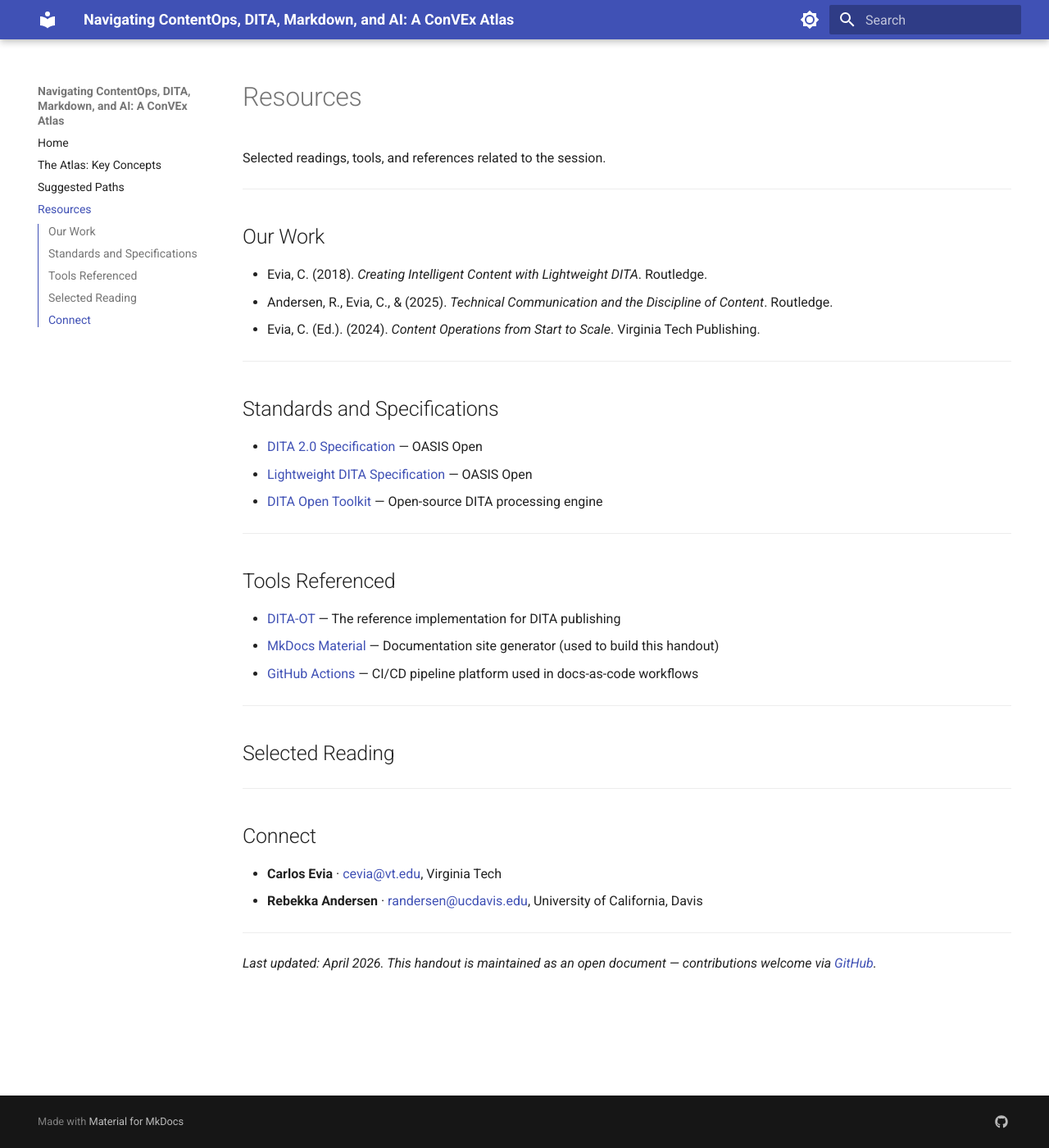
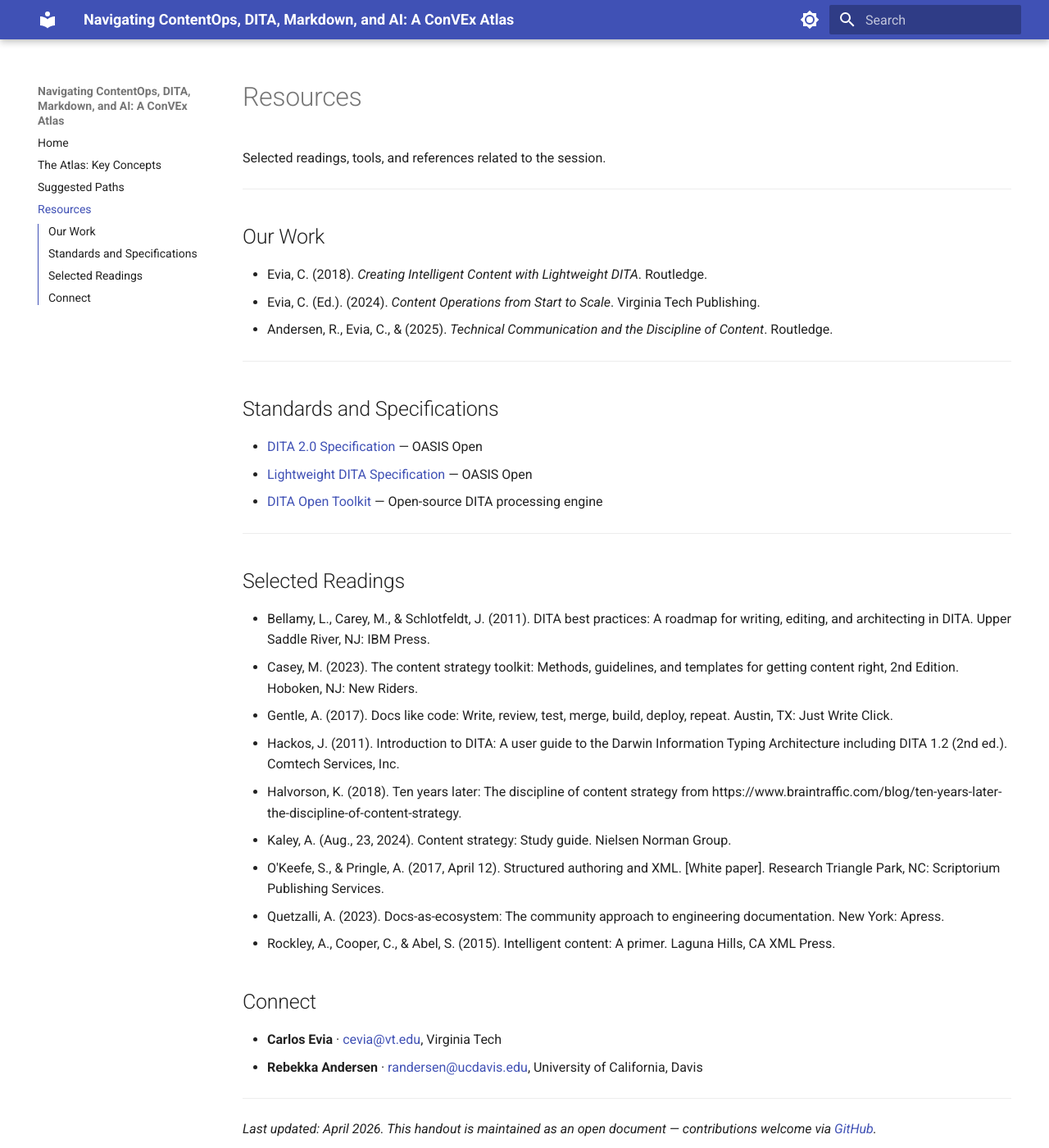
Before and after one commit to VT-Evia/convex-atlas-handout, an MkDocs documentation site: the page built from docs/resources.md, in a window 1280 px wide and 1400 px high. Shown: the whole window at 82% size. Built offline with MkDocs 1.6.1 and Material for MkDocs 9.7.7, drawn with Linux system fonts in a browser that asks for light colours.

Commit message:
Added readings

```diff
--- a/docs/resources.md
+++ b/docs/resources.md
@@ -7,8 +7,8 @@
 ## Our Work
 
 - Evia, C. (2018). *Creating Intelligent Content with Lightweight DITA*. Routledge.
+- Evia, C. (Ed.). (2024). *Content Operations from Start to Scale*. Virginia Tech Publishing.
 - Andersen, R., Evia, C., &  (2025). *Technical Communication and the Discipline of Content*. Routledge.
-- Evia, C. (Ed.). (2024). *Content Operations from Start to Scale*. Virginia Tech Publishing.
 
 ---
 
@@ -20,17 +20,17 @@
 
 ---
 
-## Tools Referenced
+## Selected Readings
 
-- [DITA-OT](https://www.dita-ot.org/) — The reference implementation for DITA publishing
-- [MkDocs Material](https://squidfunk.github.io/mkdocs-material/) — Documentation site generator (used to build this handout)
-- [GitHub Actions](https://docs.github.com/en/actions) — CI/CD pipeline platform used in docs-as-code workflows
-
----
-
-## Selected Reading
-
----
+- Bellamy, L., Carey, M., & Schlotfeldt, J. (2011). DITA best practices: A roadmap for writing, editing, and architecting in DITA. Upper Saddle River, NJ: IBM Press.
+- Casey, M. (2023). The content strategy toolkit: Methods, guidelines, and templates for getting content right, 2nd Edition. Hoboken, NJ: New Riders.
+- Gentle, A. (2017). Docs like code: Write, review, test, merge, build, deploy, repeat. Austin, TX: Just Write Click.
+- Hackos, J. (2011). Introduction to DITA: A user guide to the Darwin Information Typing Architecture including DITA 1.2 (2nd ed.). Comtech Services, Inc.
+- Halvorson, K. (2018). Ten years later: The discipline of content strategy from https://www.braintraffic.com/blog/ten-years-later-the-discipline-of-content-strategy.
+- Kaley, A. (Aug., 23, 2024). Content strategy: Study guide. Nielsen Norman Group.
+- O'Keefe, S., & Pringle, A. (2017, April 12). Structured authoring and XML. [White paper]. Research Triangle Park, NC: Scriptorium Publishing Services.
+- Quetzalli, A. (2023). Docs-as-ecosystem: The community approach to engineering documentation. New York: Apress.
+- Rockley, A., Cooper, C., & Abel, S. (2015). Intelligent content: A primer. Laguna Hills, CA XML Press.
 
 ## Connect
 
```
Also changed, not shown: docs/concepts.md (+1 -0 lines).
